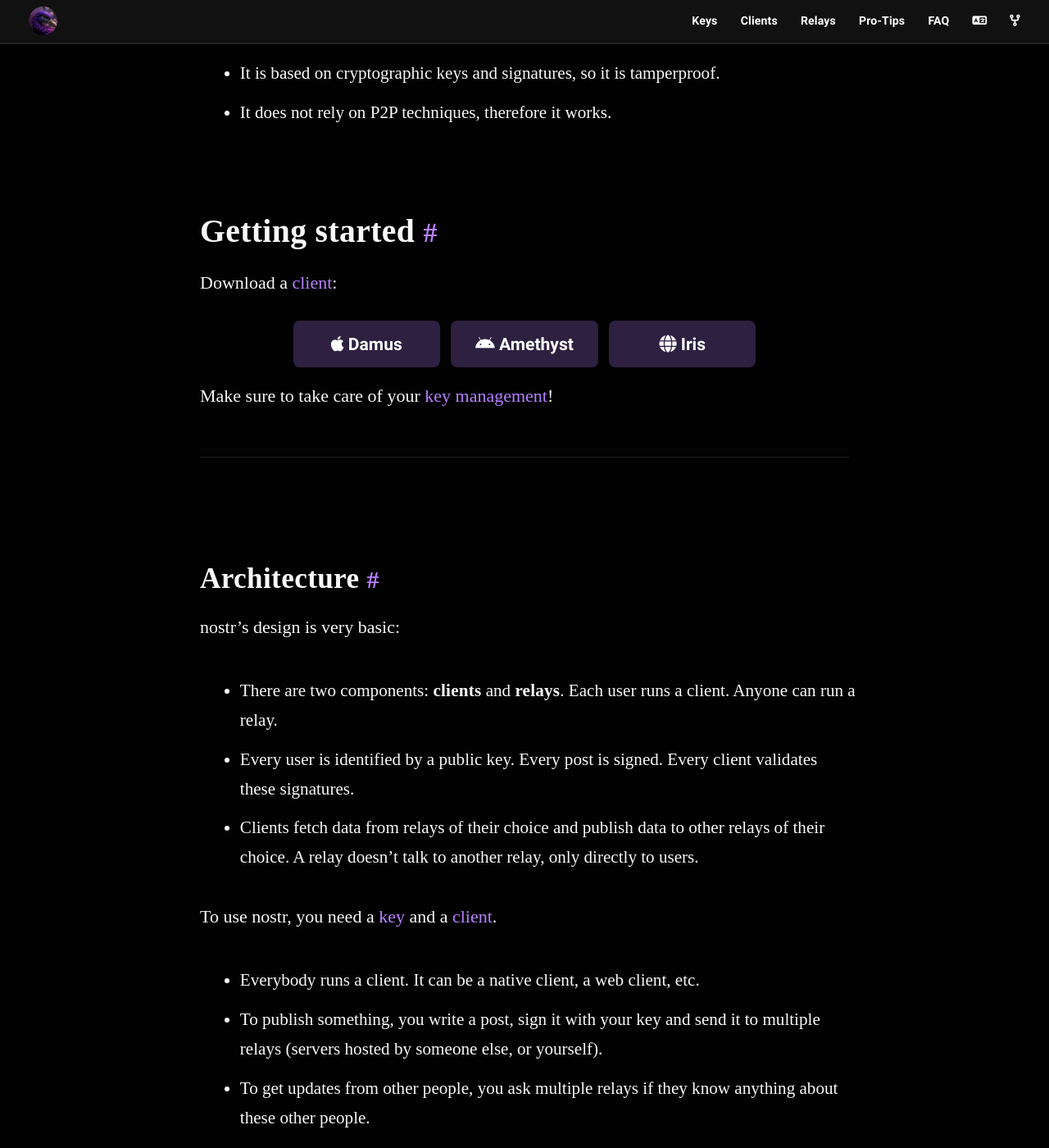
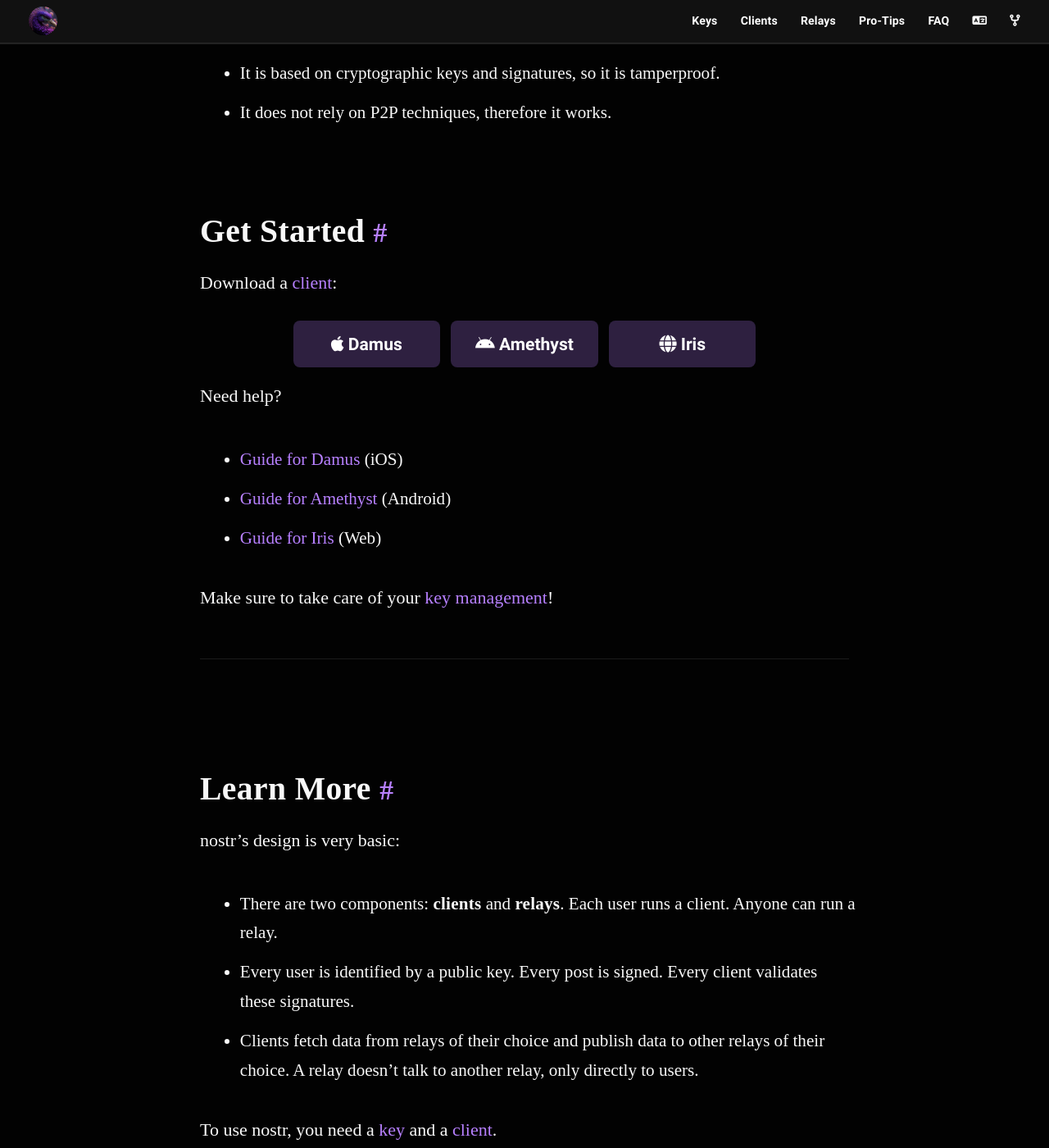
Before and after one commit to nostr-resources/nostr-resources.github.io, a Jekyll site: the page built from index.md, in a window 1280 px wide and 1400 px high, scrolled down 1341 px. Shown: the whole window at 82% size. Built offline with Jekyll 4.4.1, drawn with Linux system fonts in a browser that asks for light colours; some web fonts are replaced; some of the changed text lies outside the part shown.

Commit message:
feat: link to guides, wording

```diff
--- a/index.md
+++ b/index.md
@@ -14,8 +14,8 @@ redirect_from: resources
 
 <div class="action-buttons">
   <div class="button button-black button-medium">
-    <a href="#architecture"><i class="fa-solid fa-book-open-reader"></i> Learn More</a>
-    <a href="#getting-started"><i class="fa-solid fa-rocket"></i> Get Started</a>
+    <a href="#learn-more"><i class="fa-solid fa-book-open-reader"></i> Learn More</a>
+    <a href="#get-started"><i class="fa-solid fa-rocket"></i> Get Started</a>
     <a href="#"><i class="fab fa-github"></i> Get Involved</a>
   </div>
 </div>
@@ -43,7 +43,7 @@ censorship-resistant global "social" network** once and for all.
 - It is based on cryptographic keys and signatures, so it is tamperproof.
 - It does not rely on P2P techniques, therefore it works.
 
-# Getting started
+# Get Started
 
 Download a [client](#clients):
 
@@ -55,11 +55,16 @@ Download a [client](#clients):
   </div>
 </div>
 
+Need help?
+- [Guide for Damus](https://nostr.how/guides/damus) (iOS)
+- [Guide for Amethyst](https://nostr.how/guides/amethyst) (Android)
+- [Guide for Iris](https://nostr.how/guides/iris) (Web)
+
 Make sure to take care of your [key management](#keys)!
 
 ---
 
-## Architecture
+# Learn More
 
 nostr's design is very basic:
 
```
